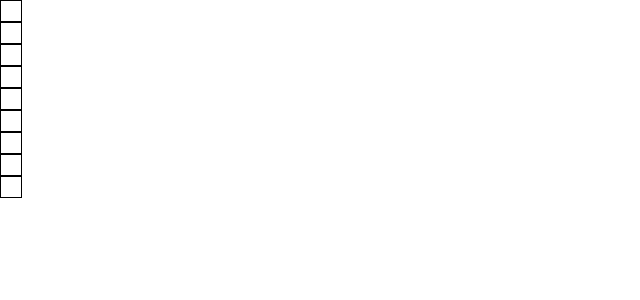
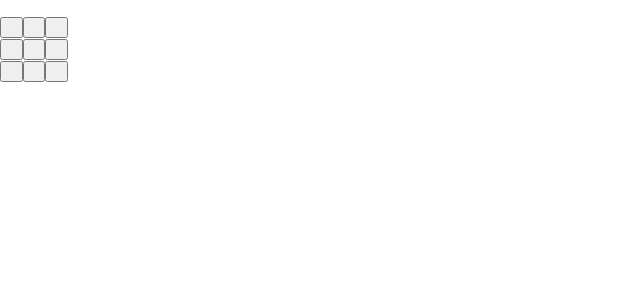
Before and after one commit to laineantti/ristinolla, a React (Create React App) app: page / in a window 1280 px wide. Shown: the top 300 px of the page, without its empty margins (0-640 px from the left). Built offline with nearby package versions, Linux system fonts and the light colour scheme.

Commit message:
yritetty tehdä uusiksi

```diff
--- a/src/App.css
+++ /dev/null
@@ -1,7 +0,0 @@
-.ruutu {
-  border: 1px solid black;
-  vertical-align: middle;
-  text-align: center;
-  height: 20px;
-  width: 20px;
-}
--- a/src/App.js
+++ b/src/App.js
@@ -1,30 +1,156 @@
-import React, { useState } from 'react';
-import './App.css';
+import React, { useState } from "react";
 
 function App() {
-const [ruutu1, setRuutu1] = useState("")
-const [ruutu2, setRuutu2] = useState("")
-const [ruutu3, setRuutu3] = useState("")
-const [ruutu4, setRuutu4] = useState("")
-const [ruutu5, setRuutu5] = useState("")
-const [ruutu6, setRuutu6] = useState("")
-const [ruutu7, setRuutu7] = useState("")
-const [ruutu8, setRuutu8] = useState("")
-const [ruutu9, setRuutu9] = useState("")
+  const [teksti, setTeksti] = useState("")
 
-  return (
-    <div>
-      <div class="ruutu" id="ruutu1" onClick={()=>setRuutu1()} value={ruutu1}></div>
-      <div class="ruutu" id="ruutu2" value={ruutu2}></div>
-      <div class="ruutu" id="ruutu3" value={ruutu3}></div>
-      <div class="ruutu" id="ruutu4" value={ruutu4}></div>
-      <div class="ruutu" id="ruutu5" value={ruutu5}></div>
-      <div class="ruutu" id="ruutu6" value={ruutu6}></div>
-      <div class="ruutu" id="ruutu7" value={ruutu7}></div>
-      <div class="ruutu" id="ruutu8" value={ruutu8}></div>
-      <div class="ruutu" id="ruutu9" value={ruutu9}></div>
-    </div>
-  );
+  const [vuoro, setVuoro] = useState("");
+  const [voittaja, setVoittaja] = useState("");
+  const [peliloppui, setPeliloppui] = useState(false);
+
+  // alussa arvotaan X tai O aloittajaksi
+  if (vuoro === "") {
+    const aloittaja = Math.random() >= 0.5;
+    if (aloittaja === true) setVuoro("X");
+    else setVuoro("O");
+  }
+
+  // lainausmerkkien välissä oleva " " on tyhjä merkki (ei välilyönti), että nappi näyttää järkevämmältä tyhjänä
+  const [ruutu1, setRuutu1] = useState(" ");
+  const [ruutu2, setRuutu2] = useState(" ");
+  const [ruutu3, setRuutu3] = useState(" ");
+  const [ruutu4, setRuutu4] = useState(" ");
+  const [ruutu5, setRuutu5] = useState(" ");
+  const [ruutu6, setRuutu6] = useState(" ");
+  const [ruutu7, setRuutu7] = useState(" ");
+  const [ruutu8, setRuutu8] = useState(" ");
+  const [ruutu9, setRuutu9] = useState(" ");
+
+  const ruutuaKlikattu = (event) => {
+    switch (event.target.id) {
+      case "1":
+        if (ruutu1 === " ") {
+          setRuutu1(vuoro);
+          voittikoJoku();
+        }
+        break;
+      case "2":
+        if (ruutu2 === " ") {
+          setRuutu2(vuoro);
+          muutaVuoro();
+        }
+        break;
+      case "3":
+        if (ruutu3 === " ") {
+          setRuutu3(vuoro);
+          muutaVuoro();
+        }
+        break;
+      case "4":
+        if (ruutu4 === " ") {
+          setRuutu4(vuoro);
+          muutaVuoro();
+        }
+        break;
+      case "5":
+        if (ruutu5 === " ") {
+          setRuutu5(vuoro);
+          muutaVuoro();
+        }
+        break;
+      case "6":
+        if (ruutu6 === " ") {
+          setRuutu6(vuoro);
+          muutaVuoro();
+        }
+        break;
+      case "7":
+        if (ruutu7 === " ") {
+          setRuutu7(vuoro);
+          muutaVuoro();
+        }
+        break;
+      case "8":
+        if (ruutu8 === " ") {
+          setRuutu8(vuoro);
+          muutaVuoro();
+        }
+        break;
+      case "9":
+        if (ruutu9 === " ") {
+          setRuutu9(vuoro);
+          muutaVuoro();
+        }
+        break;
+      default:
+        console.log("virhe");
+        break;
+    }
+  };
+
+  const muutaVuoro = () => {
+    if (vuoro === "X") setVuoro("O");
+    else setVuoro("X");
+  };
+
+  const voittikoJoku = () => {
+    if (ruutu1 !== " ")
+      if (ruutu1 === ruutu2 && ruutu2 === ruutu3) {
+        setPeliloppui(true);
+        setVoittaja(ruutu1);
+        setTeksti("Nyt on pelaajan <b>{vuoro}</b> vuoro!")
+      }
+      else muutaVuoro();
+  };
+
+
+  if (peliloppui) {
+    return (
+      <p id="tilanne">
+        Pelaaja <b>{voittaja}</b> voitti! Peli on päättynyt!
+      </p>
+    );
+  } else {
+    return (
+      <div>
+        <p id="tilanne">{teksti}</p>
+        <div>
+          <div>
+            <button onClick={(event) => ruutuaKlikattu(event)} id="1">
+              {ruutu1}
+            </button>
+            <button onClick={(event) => ruutuaKlikattu(event)} id="2">
+              {ruutu2}
+            </button>
+            <button onClick={(event) => ruutuaKlikattu(event)} id="3">
+              {ruutu3}
+            </button>
+          </div>
+          <div>
+            <button onClick={(event) => ruutuaKlikattu(event)} id="4">
+              {ruutu4}
+            </button>
+            <button onClick={(event) => ruutuaKlikattu(event)} id="5">
+              {ruutu5}
+            </button>
+            <button onClick={(event) => ruutuaKlikattu(event)} id="6">
+              {ruutu6}
+            </button>
+          </div>
+          <div>
+            <button onClick={(event) => ruutuaKlikattu(event)} id="7">
+              {ruutu7}
+            </button>
+            <button onClick={(event) => ruutuaKlikattu(event)} id="8">
+              {ruutu8}
+            </button>
+            <button onClick={(event) => ruutuaKlikattu(event)} id="9">
+              {ruutu9}
+            </button>
+          </div>
+        </div>
+      </div>
+    );
+  }
 }
 
 export default App;
```
